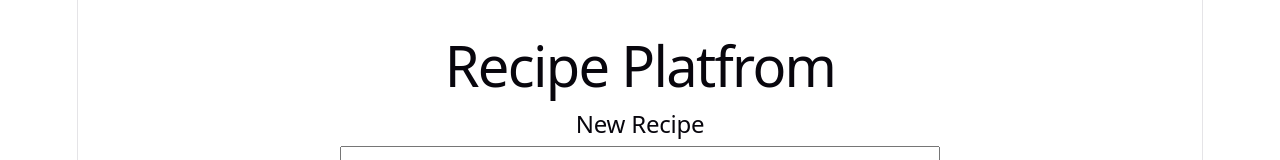
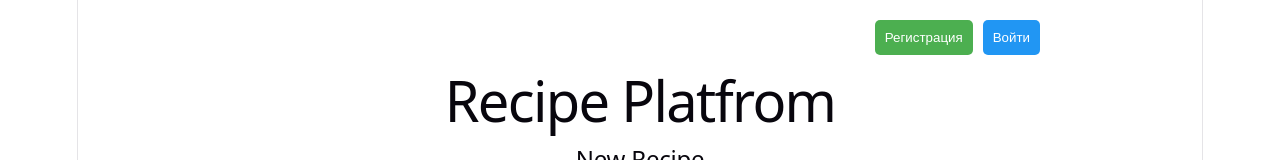
Before and after one commit to stepanio17/cooking-platform-frontend, a React (Vite) app: page / in a window 1280 px wide. Shown: the top 160 px of the page. Built offline with nearby package versions, Linux system fonts and the light colour scheme; no server answers.

Commit message:
Add authorization

```diff
--- a/src/App.jsx
+++ b/src/App.jsx
@@ -4,12 +4,12 @@ function App() {
   const [recipes, setRecipes] = useState([]);
   const [searchTerm, setSearchTerm] = useState('');
   const [editingRecipeId, setEditingRecipeId] = useState(null);
+  const [token, setToken] = useState(localStorage.getItem('token'));
 
   const [formData, setFormData] = useState({
     title: '',
     description: '',
-    servings: 4,
-    author_id: 1
+    servings: 4
   });
 
   const fetchRecipes = async () => {
@@ -30,6 +30,43 @@ function App() {
     fetchRecipes();
   }, [searchTerm]);
 
+  const handleRegister = async () => {
+    const username = prompt("Введите имя пользователя для регистрации:");
+    const password = prompt("Введите пароль для регистрации:");
+    const email = prompt("Введите email для регистрации:");
+
+    if (!username || !password || !email) return;
+
+    try {
+      const response = await fetch('http://127.0.0.1:8000/users', {
+        method: 'POST',
+        headers: {
+          'Content-Type': 'application/json'
+        },
+        body: JSON.stringify({
+          username: username,
+          password: password,
+          email: email
+        })
+      });
+
+      if (response.ok) {
+        alert('Регистрация прошла успешно!');
+      } else {
+        const errorDetails = await response.json();
+        alert(errorDetails.detail || "Произошла ошибка при регистрации.");
+      }
+    } catch (error) {
+      console.error('Ошибка:', error);
+    }
+  };
+
+  const handleLogout = () => {
+    localStorage.removeItem('token');
+    setToken(null);
+    alert('Вы вышли из системы.');
+  };
+
   const handleChange = (e) => {
     const { name, value } = e.target;
 
@@ -39,16 +76,53 @@ function App() {
     });
   };
 
+  const handleLogin = async () => {
+    const username = prompt("Введите имя пользователя:");
+    const password = prompt("Введите пароль:");
+
+    if (!username || !password) return;
+
+    const loginData = new URLSearchParams();
+    loginData.append('username', username);
+    loginData.append('password', password);
+
+    try {
+      const response = await fetch('http://127.0.0.1:8000/login', {
+        method: 'POST',
+        headers: {
+          'Content-Type': 'application/x-www-form-urlencoded'},
+        body: loginData.toString()
+      });
+
+      if (response.ok) {
+        const data = await response.json();
+        localStorage.setItem('token', data.access_token);
+        setToken(data.access_token);
+        alert('Успешный вход!');
+      } else {
+        alert("Неверное имя пользователя или пароль");
+      }
+    } catch (error) {
+      console.error('Ошибка при входе:', error);
+    }
+  };
+
   const handleSubmit = async (e) => {
     e.preventDefault();
+
+    const token = localStorage.getItem('token');
+    if (!token) {
+      alert('Пожалуйста, войдите в систему, чтобы добавить рецепт.');
+      return;
+    }
 
     const url = editingRecipeId ? `http://127.0.0.1:8000/recipes/${editingRecipeId}` : 'http://127.0.0.1:8000/recipes';
     const method = editingRecipeId ? 'PUT' : 'POST';
 
     const dataToSubmit = {
-      ...formData,
+      title: formData.title,
+      description: formData.description,
       servings: Number(formData.servings),
-      author_id: Number(formData.author_id)
     };
 
     console.log('Данные для отправки:', dataToSubmit);
@@ -57,7 +131,8 @@ function App() {
       const response = await fetch(url, {
         method: method,
         headers: {
-          'Content-Type': 'application/json'
+          'Content-Type': 'application/json',
+          'Authorization': `Bearer ${token}`
         },
         body: JSON.stringify(dataToSubmit)
       });
@@ -66,10 +141,14 @@ function App() {
         fetchRecipes();
         setEditingRecipeId(null);
         setFormData({title: '', description: '', servings: 4, author_id: 1});
+        alert(`Рецепт успешно ${editingRecipeId ? 'обновлен' : 'создан'}!`);
       } else {
         const errorDetails = await response.json();
-        alert(errorDetails.detail);
-        console.log("Детали ошибки 422:", errorDetails);
+        if (response.status === 401) {
+          alert("Cессия истекла. Пожалуйста, войдите снова.");
+        } else {
+          alert(errorDetails.detail || "Произошла ошибка при сохранении рецепта.");
+        }
       }
     } catch (error) {
       console.error('Ошибка при отправки рецепта:', error);
@@ -81,7 +160,10 @@ function App() {
 
     try {
       const response = await fetch(`http://127.0.0.1:8000/recipes/${id}`, {
-        method: 'DELETE'
+        method: 'DELETE',
+        headers: {
+          'Authorization': `Bearer ${token}`
+        }
       });
 
       if (response.ok) fetchRecipes();
@@ -102,7 +184,25 @@ function App() {
   };
 
   return (
-    <div style={{ padding: '20px', maxWidth: '600px', margin: '0 auto', fontFamily: 'Arial, sans-serif' }}>
+    <div style={{ padding: '20px', maxWidth: '800px', margin: '0 auto', fontFamily: 'Arial, sans-serif' }}>
+
+      <div style={{ display: 'flex', justifyContent: 'flex-end', gap: '10px', marginBottom: '20px' }}>
+        {!token && (
+          <button onClick={handleRegister} style={{ padding: '10px', backgroundColor: '#4CAF50', color: 'white', border: 'none', borderRadius: '5px', cursor: 'pointer' }}>
+            Регистрация
+          </button>
+        )}
+        {token ? (
+          <button onClick={handleLogout} style={{padding: '10px', backgroundColor: '#f44336', color: 'white', border: 'none', borderRadius: '5px', cursor: 'pointer'}}>
+            Выйти
+          </button>
+        ) : (
+          <button onClick={handleLogin} style={{padding: '10px', backgroundColor: '#2196f3', color: 'white', border: 'none', borderRadius: '5px', cursor: 'pointer'}}>
+            Войти
+          </button>
+        )}
+      </div>
+
       <h1>Recipe Platfrom</h1>
 
       <div>
@@ -168,12 +268,12 @@ function App() {
               <li key={recipe.id} style={{ border: '1px solid #ccc', padding: '10px', marginBottom: '10px' }}>
                 <h3>{recipe.title}. Порций: {recipe.servings}</h3>
                 <p>{recipe.description}</p>
-
-                <div style={{ marginTop: '10px', display: 'flex', gap: '10px' }}>
-                  <button onClick={() => startEditing(recipe)}
-                  style={{
-                    padding: '5px 10px',
-                    backgroundColor: '#2196F3',
+                {token && (
+                  <div style={{ marginTop: '10px', display: 'flex', gap: '10px' }}>
+                    <button onClick={() => startEditing(recipe)}
+                    style={{
+                      padding: '5px 10px',
+                      backgroundColor: '#2196F3',
                     color: 'white',
                     border: 'none',
                     borderRadius: '4px',
@@ -196,6 +296,7 @@ function App() {
                     Удалить
                   </button>
                 </div>
+                )}
               </li>
             ))}
           </ul>
```
